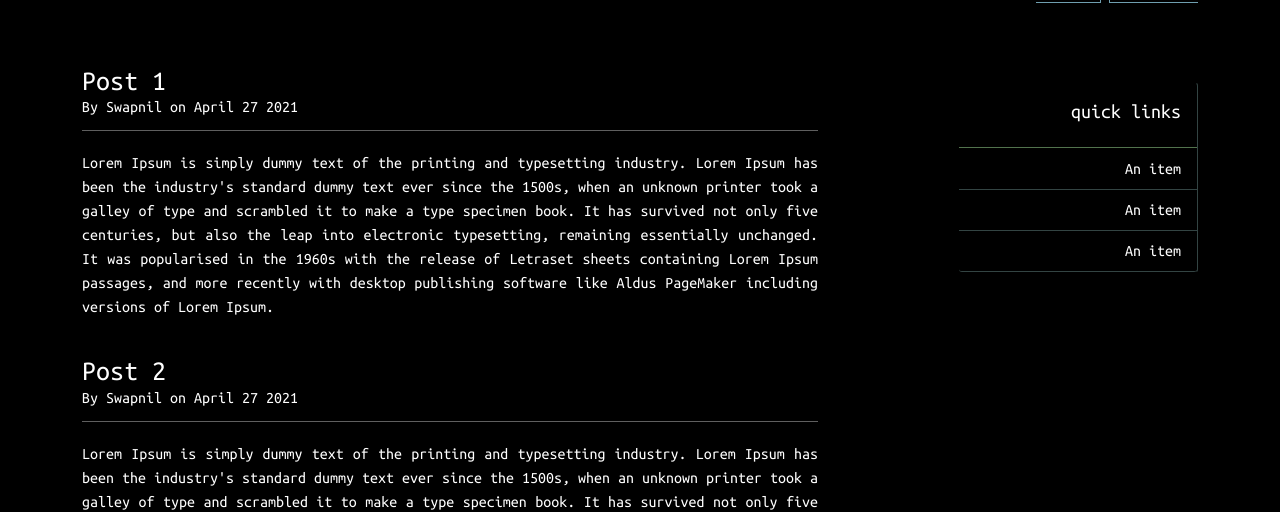
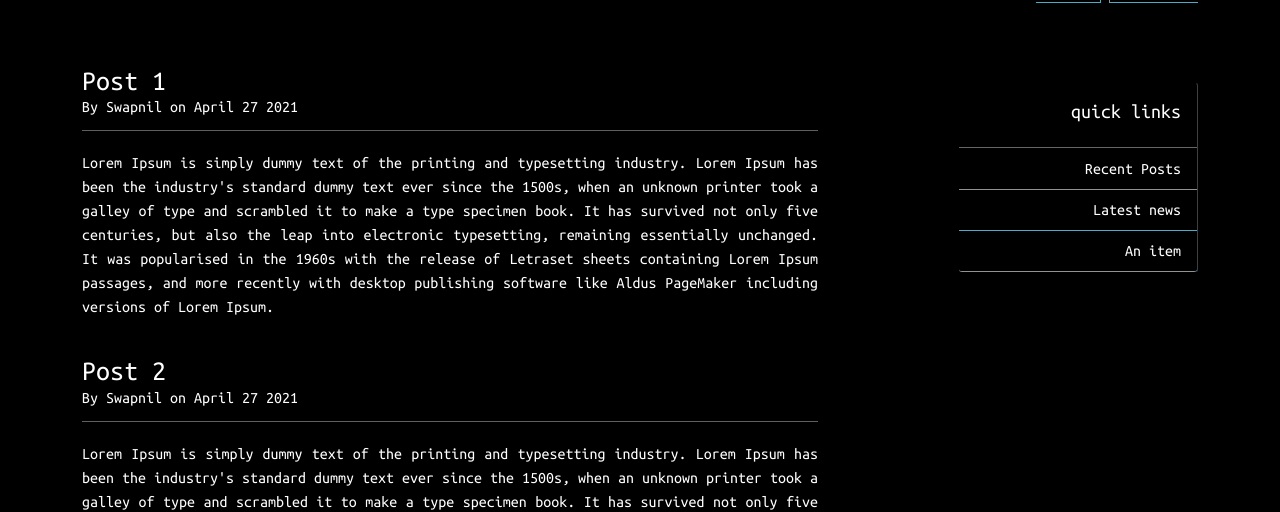
Before and after one commit to Swapnil13cs56/flask-app, a Flask app: page / in a window 1280 px wide. Shown: the part 64-576 px from the top of the page. Run offline with Flask 2, Linux system fonts and the light colour scheme; some libraries are stand-ins or nearby versions.

Commit message:
updated style for the sidebar items

```diff
--- a/swapnilblog/templates/home.html
+++ b/swapnilblog/templates/home.html
@@ -24,11 +24,11 @@
         </div>
         <ul class="list-group list-group-flush">
             <a href="" class="list-group-item"
-                style="background-color: black;color: white;border-bottom: 1px solid #334443;">An item</a>
+                style="background-color: black;color: white;border-bottom: 1px solid #6f9eaf;">Recent Posts</a>
             <a href="" class="list-group-item"
-                style="background-color: black;color: white;border-bottom: 1px solid #334443;">An item</a>
+                style="background-color: black;color: white;border-bottom: 1px solid #6f9eaf;">Latest news</a>
             <a href="" class="list-group-item"
-                style="background-color: black;color: white;border-bottom: 1px solid #334443;">An item</a>
+                style="background-color: black;color: white;border-bottom: 1px solid #6f9eaf;">An item</a>
         </ul>
 
     </div>
```
